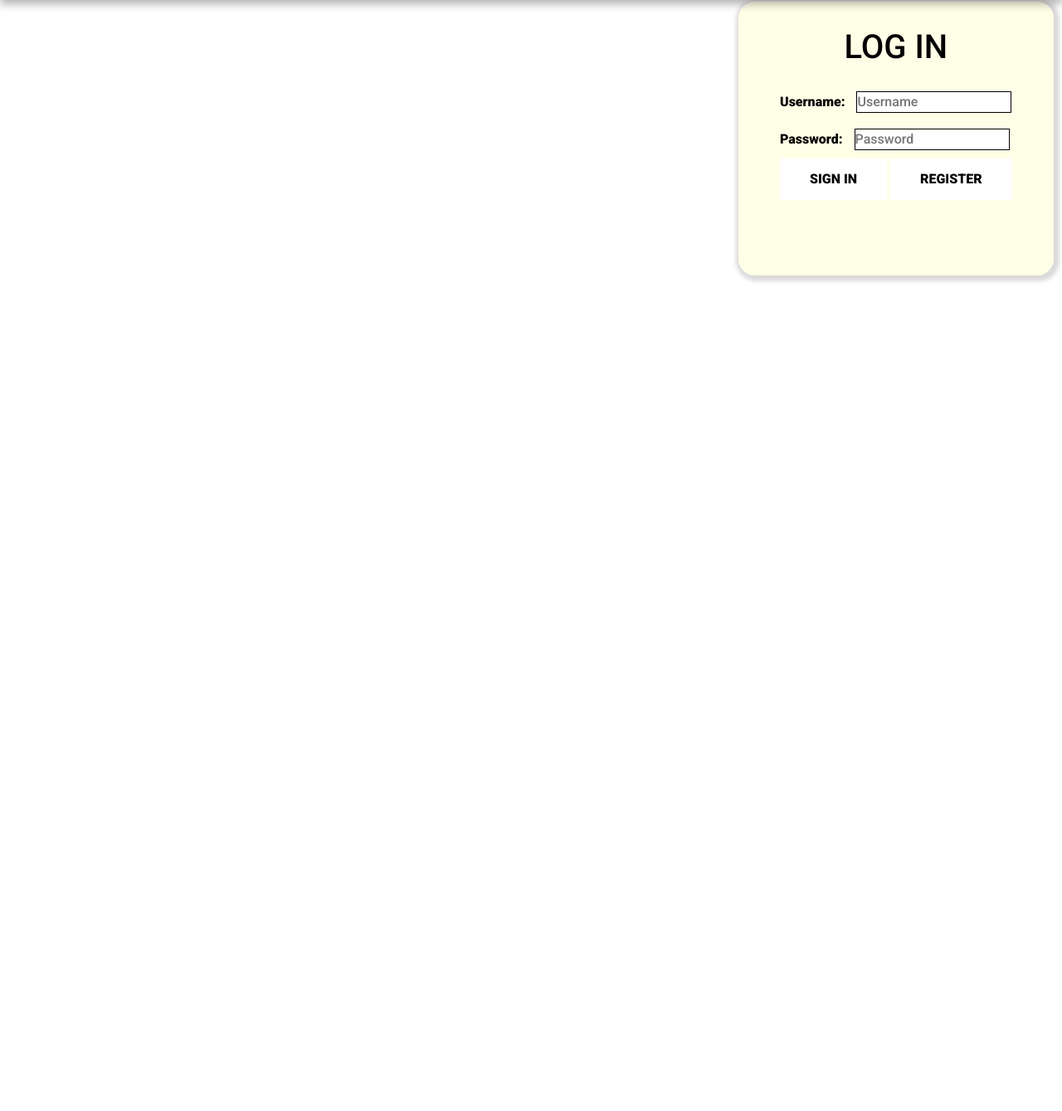
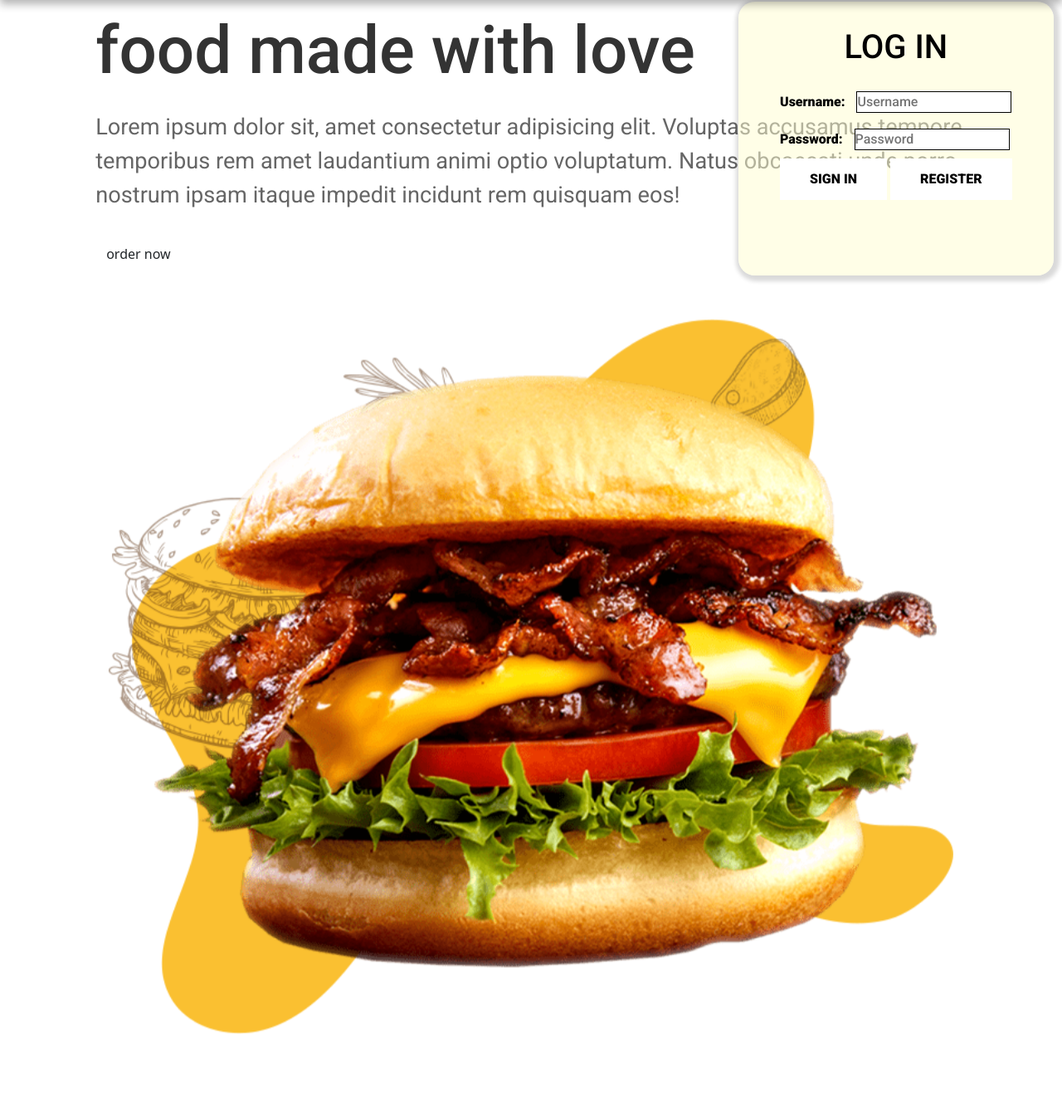
Before and after one commit to KirisakiXOnodera/Montemayor-American-Restaurant, a PHP site: page /home.html in a window 1280 px wide. Shown: the part 123-1462 px from the top of the page at 83% size. Before the commit the page ends 463 px from the top, so only its background shows below. Run offline with PHP 8.4, Linux system fonts and the light colour scheme; some libraries are stand-ins or nearby versions; grey boxes are pictures that could not be loaded.

Commit message:
home update

```diff
--- a/American Food Website/home.html
+++ b/American Food Website/home.html
@@ -59,10 +59,23 @@
     </div>
   </nav>
   <!--NAVIGATION END-->
+<!--Home-->
 
 
+<!--HOME END-->
+<section class="home" id="home">
 
+  <div class="content">
+      <h3>food made with love</h3>
+      <p>Lorem ipsum dolor sit, amet consectetur adipisicing elit. Voluptas accusamus tempore temporibus rem amet laudantium animi optio voluptatum. Natus obcaecati unde porro nostrum ipsam itaque impedit incidunt rem quisquam eos!</p>
+      <a href="#" class="btn">order now</a>
+  </div>
 
+  <div class="image">
+      <img src="background_picture/home-img.png" alt="">
+  </div>
+
+</section>
 
 <!--LOGIN-->
   <div class="popup">
--- a/American Food Website/style.css
+++ b/American Food Website/style.css
@@ -130,7 +130,57 @@ button:hover {
 
 /*Navigation End */
 
+/* HOME*/
+section{
+    padding:2rem 9%;
+  }
 
+  .home{
+    display: flex;
+    flex-wrap: wrap;
+    gap:1.5rem;
+    min-height: 100vh;
+    align-items: center;
+    background:url(background_picture/home-bg.jpg) no-repeat;
+    background-size: cover;
+    background-position: center;
+  }
+
+  .home .content{
+    flex:1 1 40rem;
+    padding-top: 6.5rem;
+  }
+
+  .home .image{
+    flex:1 1 40rem;
+  }
+
+  .home .image img{
+    width:100%;
+    padding:1rem;
+    animation:float 3s linear infinite;
+  }
+
+  @keyframes float{
+    0%, 100%{
+      transform: translateY(0rem);
+    }
+    50%{
+      transform: translateY(3rem);
+    }
+  }
+
+  .home .content h3{
+    font-size: 5rem;
+    color:#333;
+  }
+
+  .home .content p{
+    font-size: 1.7rem;
+    color:#666;
+    padding:1rem 0;
+  }
+/* HOME END*/
 
 /* login */
 .h1{
```
